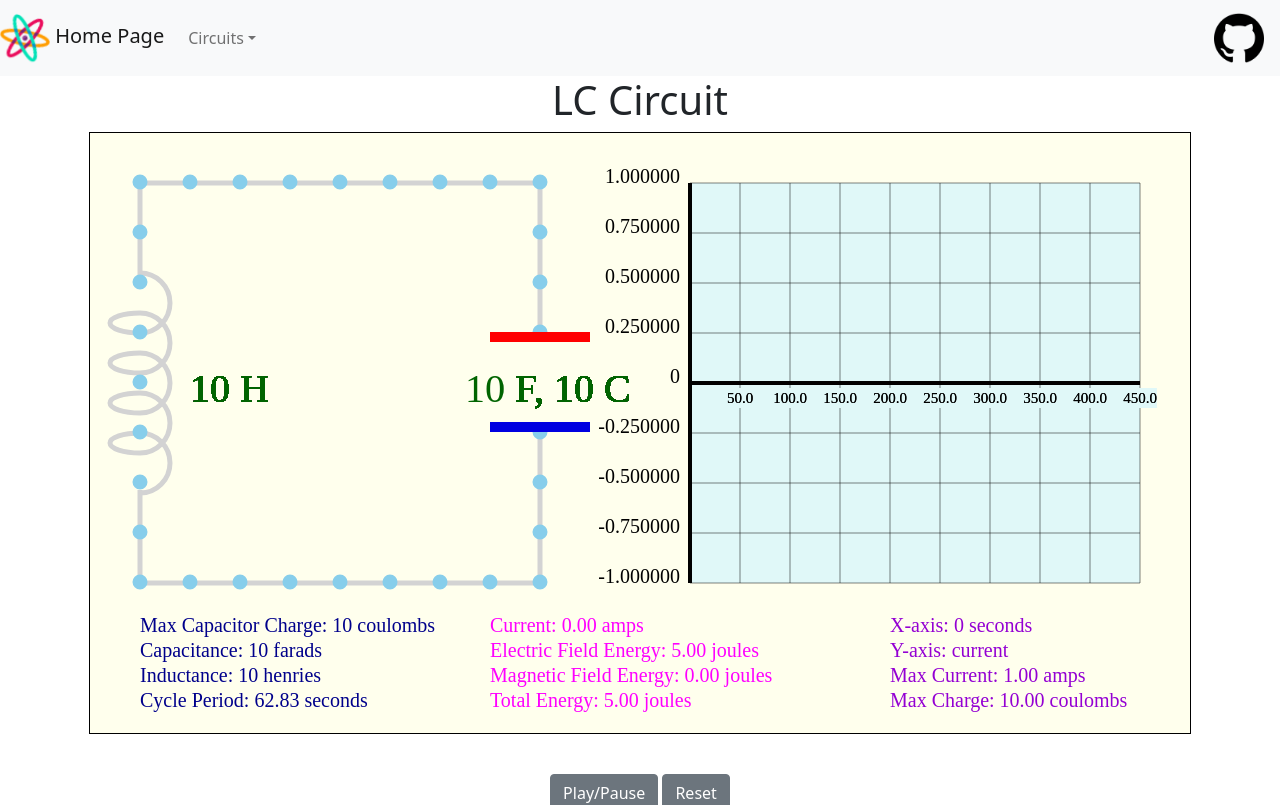
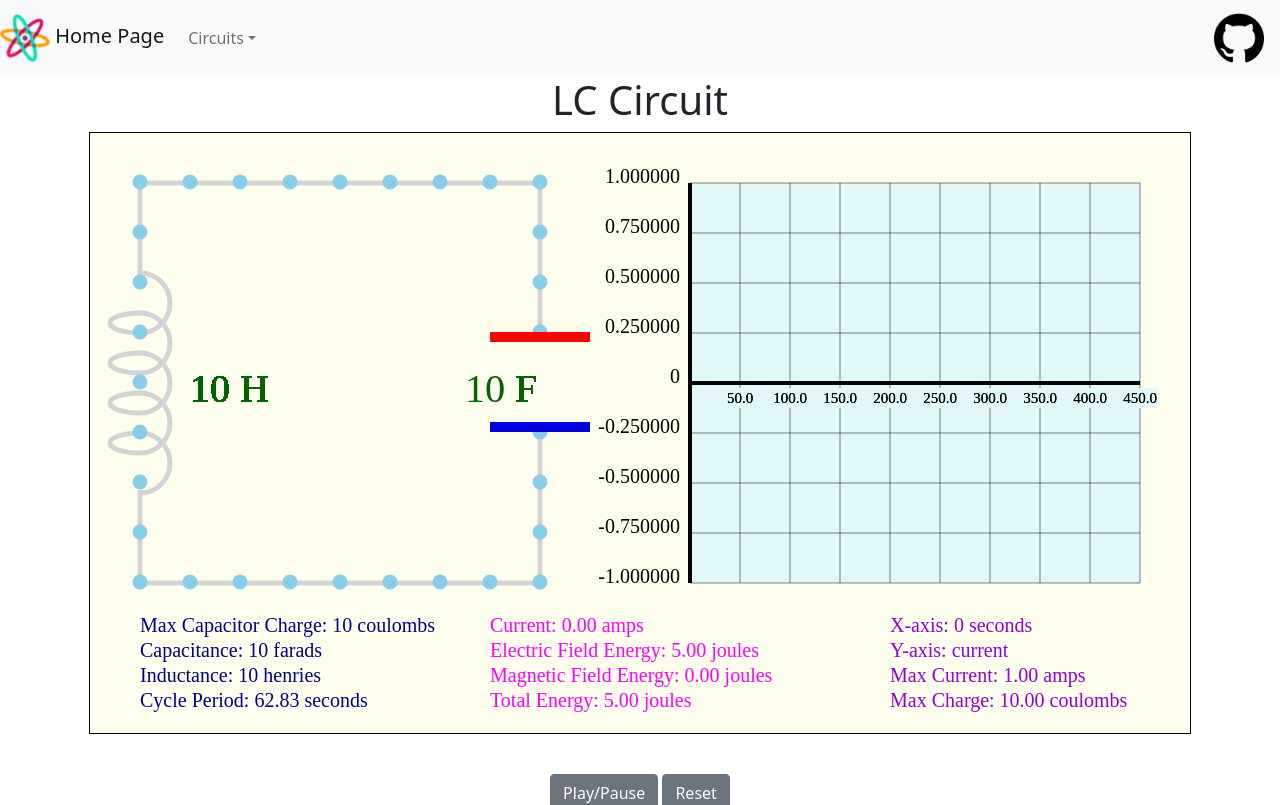
Before and after one commit to nwang03/circuit-simulator, a React (Create React App) app: page /LC in a window 1280 px wide. Shown: the top 805 px of the page. Built offline with nearby package versions, Linux system fonts and the light colour scheme.

Commit message:
Minor adjustments

```diff
--- a/src/LCpage.js
+++ b/src/LCpage.js
@@ -404,7 +404,7 @@ function LCpage() {
         context.fillStyle = "rgb(0, 100, 0)";
         context.font = "40px serif";
         context.fillText(inductance + " H", 100, 270);
-        context.fillText(capacitance + " F, " + maxCapacitorCharge + " C", 375, 270);
+        context.fillText(capacitance + " F", 375, 270);
         context.fillStyle = "rgb(255, 0, 255)";
         context.font = "20px serif";
         context.fillText(
```
